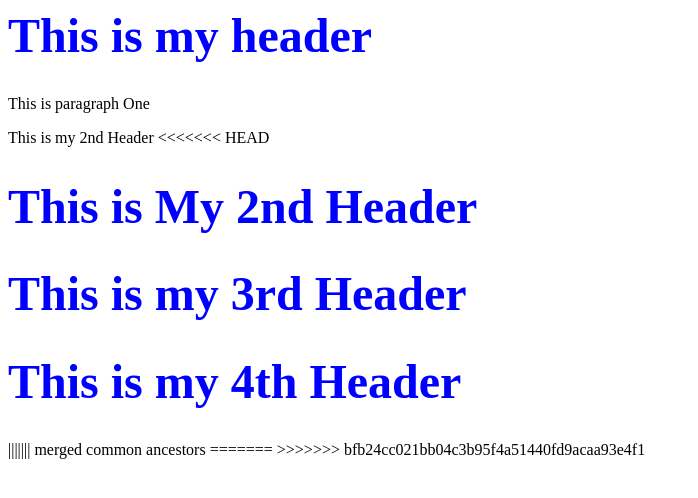
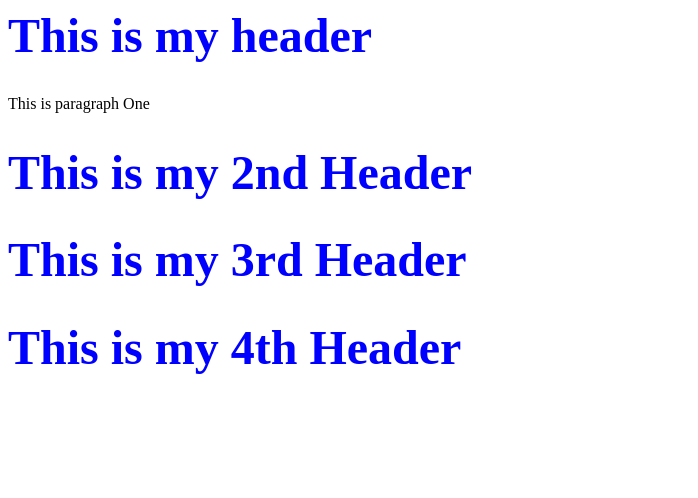
Before and after one commit to Cody834/RepoHttps2, a plain HTML site: page index.html in a window 1280 px wide. Shown: the whole page, without its empty margins (0-698 px from the left). Drawn offline with Linux system fonts and the light colour scheme.

Commit message:
Fixed Merging Error

```diff
--- a/index.html
+++ b/index.html
@@ -13,16 +13,9 @@
    <H1> This is my header </H1>
 
    <P> This is paragraph One </P>
-   <HI> This is my 2nd Header </HI>
-<<<<<<< HEAD
-
-   <H1>This is My 2nd Header </H1>
-   <H1>This is my 3rd Header </H1>
-   <H1>This is my 4th Header </H1>
-||||||| merged common ancestors
-
-=======
->>>>>>> bfb24cc021bb04c3b95f4a51440fd9acaa93e4f1
-</Body>
+   <H1> This is my 2nd Header </H1>
+   <H1> This is my 3rd Header </H1>
+   <H1> This is my 4th Header </H1>
+</BODY>
 
 </HTML>
```
